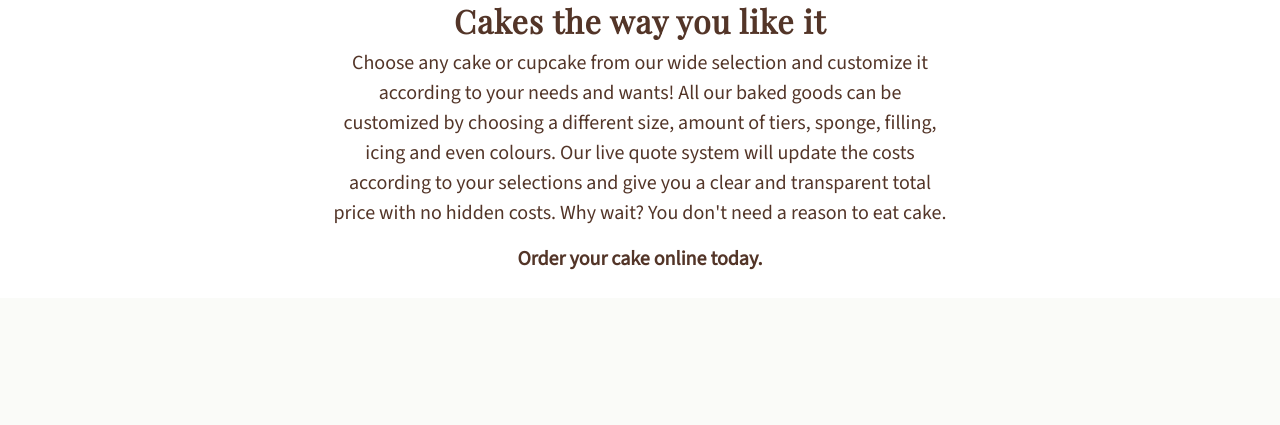
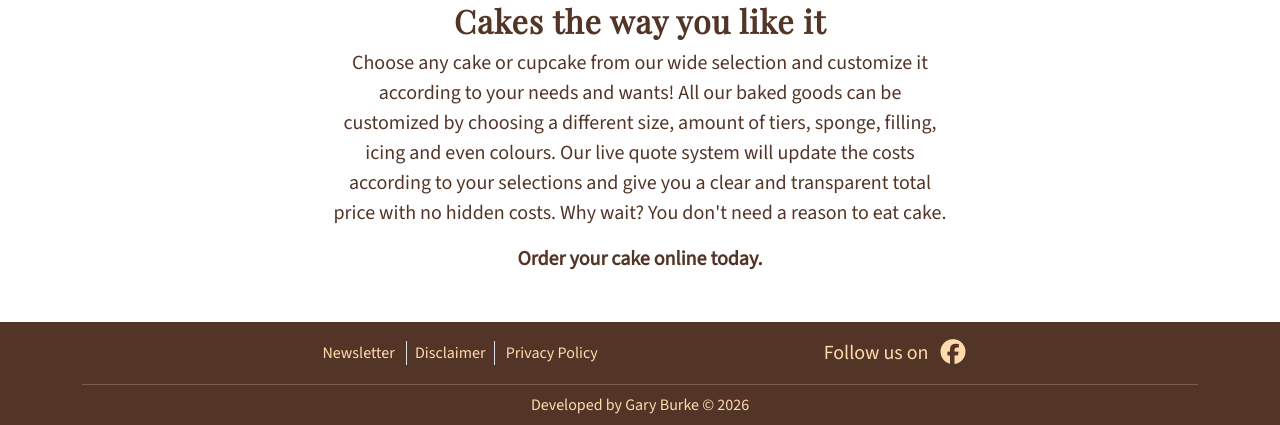
Before and after one commit to Gary-Burke/bake_my_cake, a Django app: page / in a window 1280 px wide. Shown: the part 1473-1898 px from the top of the page. Before the commit the page ends 1743 px from the top, so only its background shows below. Run offline with Django 5.2, Linux system fonts and the light colour scheme; some libraries are stand-ins or nearby versions.

Commit message:
Add footer html and css

```diff
--- a/static/css/style.css
+++ b/static/css/style.css
@@ -74,7 +74,7 @@ h3 {
     position: fixed;
     z-index: 999;
     cursor: pointer;
-    bottom: 4rem;
+    bottom: 9rem;
     right: 0.5rem;
 }
 
@@ -162,6 +162,18 @@ a:has(.logo) {
     background: url("../images/hero-small.webp") no-repeat bottom center / cover;
 }
 
+/* ----- Footer ----- */
+
+footer {
+    background-color: var(--dark-color);
+    color: var(--highlight-color);
+}
+
+footer a {
+    text-decoration: none;
+    color: var(--highlight-color);
+}
+
 /* ----- bootstrap toasts ----- */
 
 .message-container {
@@ -228,7 +240,7 @@ a:has(.logo) {
     }
 
     #scroll-top {
-    bottom: 5rem;
+    bottom: 6.5rem;
     right: 1.5rem;
 }
 }
--- a/templates/base.html
+++ b/templates/base.html
@@ -156,7 +156,7 @@
     </div>
 
     <!-- Main section -->
-    <main>
+    <main class="mb-4">
         {% block content %}
         {% endblock content %}
     </main>
@@ -167,7 +167,24 @@
     </div>
 
     <!-- Footer Section -->
-    <footer>
+    <footer class="mt-auto pt-3">
+        <div class="container">
+            <div class="d-flex flex-column flex-md-row align-items-center col-md-10 col-lg-8 col-xl-7 mb-md-3 mx-auto justify-content-between">
+                <a href="https://www.facebook.com" target="_blank"
+                    aria-label="Visit our Facebook page (opens in a new tab)" rel="noopener"
+                    class="order-md-last  align-items-center">Follow us on <i class="fa-brands fa-facebook fa-lg ms-2"></i></a>
+                <ul class="list-unstyled list-inline fs-6 my-3 my-md-0">
+                    <li class="list-inline-item ps-2">Newsletter</li>
+                    <li class="list-inline-item border-start border-end px-2">Disclaimer</li>
+                    <li class="list-inline-item pe-2">Privacy Policy</li>
+                </ul>
+            </div>
+            <hr class="my-2">
+            <p class="text-center fs-6 my-2">Developed by <a href="https://www.github.com/Gary-Burke" target="_blank"
+                    rel="noopener" aria-label="Visit Github page of the developer Gary Burke">Gary
+                    Burke</a> &copy; 2026
+            </p>
+        </div>
     </footer>
 
     <!-- Bootstrap JS -->
```
